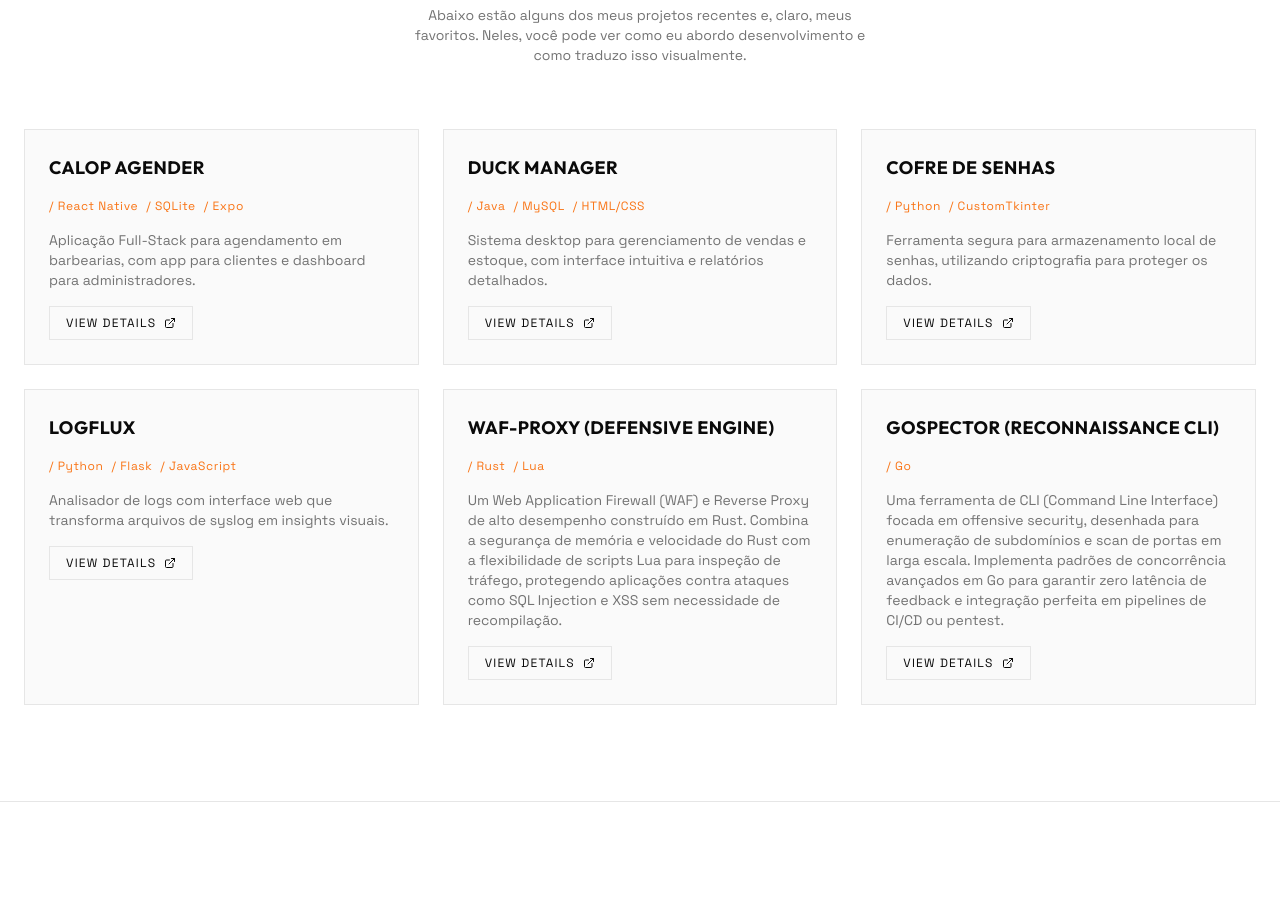
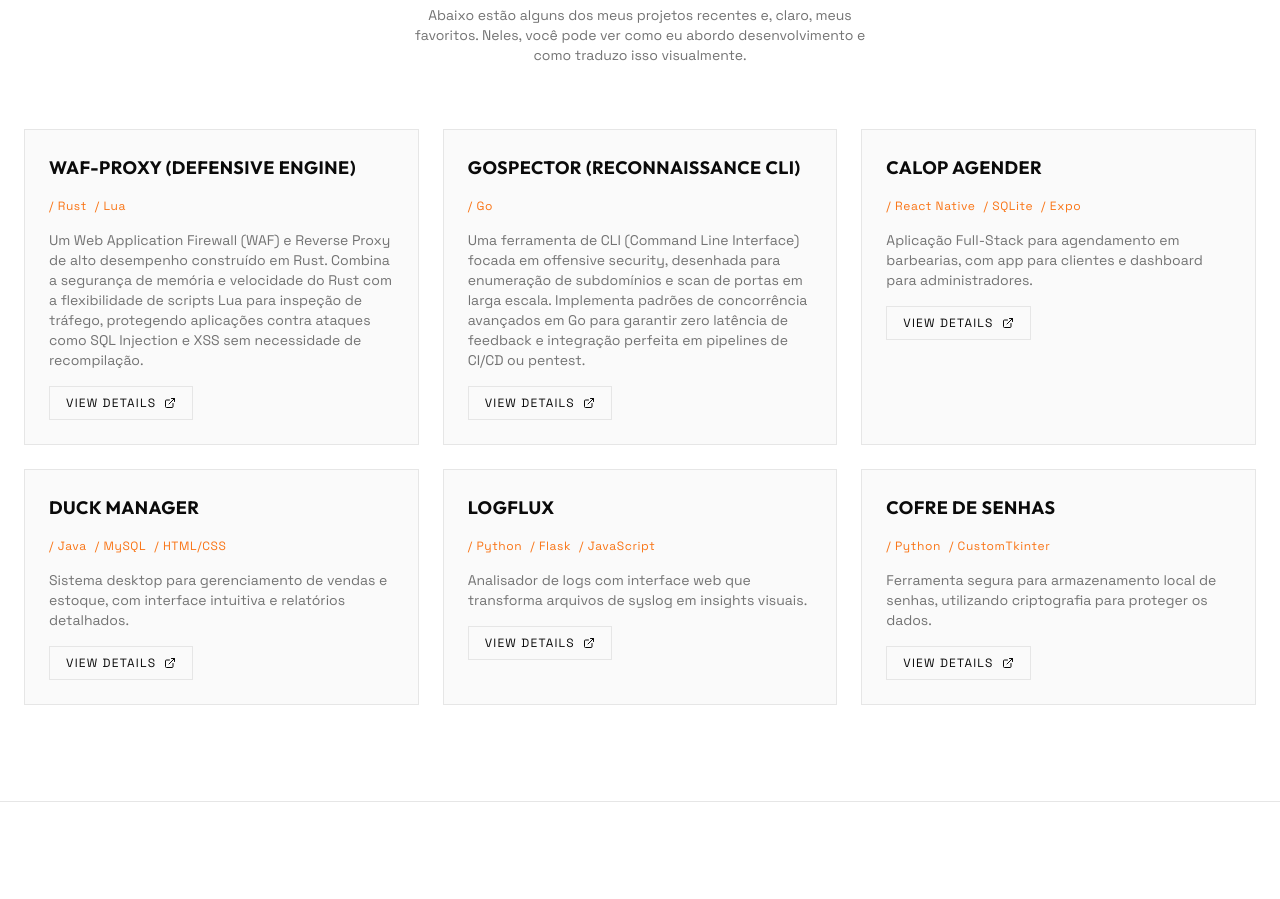
Before and after one commit to lucasonline0/portfolio, a React (Vite) app: page / in a window 1280 px wide. Shown: the part 2160-3059 px from the top of the page. Built offline with nearby package versions, Linux system fonts and the light colour scheme; the HTML template or start-up script is replaced by a standard one.

Commit message:
feat(portfolio): reorder projects with cybersecurity tools first

```diff
--- a/src/components/Projects.tsx
+++ b/src/components/Projects.tsx
@@ -1,6 +1,18 @@
 import ProjectCard from "./ProjectCard";
 
 const projects = [
+  {
+    title: "WAF-Proxy (Defensive Engine)",
+    description: "Um Web Application Firewall (WAF) e Reverse Proxy de alto desempenho construído em Rust. Combina a segurança de memória e velocidade do Rust com a flexibilidade de scripts Lua para inspeção de tráfego, protegendo aplicações contra ataques como SQL Injection e XSS sem necessidade de recompilação.",
+    tags: ["Rust", "Lua"],
+    link: "https://github.com/lucasonline0/waf-proxy",
+  },
+  {
+    title: "GoSpector (Reconnaissance CLI)",
+    description: "Uma ferramenta de CLI (Command Line Interface) focada em offensive security, desenhada para enumeração de subdomínios e scan de portas em larga escala. Implementa padrões de concorrência avançados em Go para garantir zero latência de feedback e integração perfeita em pipelines de CI/CD ou pentest.",
+    tags: ["Go"],
+    link: "https://github.com/lucasonline0/gospector",
+  },
   {
     title: "Calop Agender",
     description: "Aplicação Full-Stack para agendamento em barbearias, com app para clientes e dashboard para administradores.",
@@ -14,28 +26,16 @@ const projects = [
     link: "https://github.com/amazonext/duck-manager",
   },
   {
-    title: "Cofre de Senhas",
-    description: "Ferramenta segura para armazenamento local de senhas, utilizando criptografia para proteger os dados.",
-    tags: ["Python", "CustomTkinter"],
-    link: "https://github.com/lucasonline0/Desktop-Password-Vault",
-  },
-  {
     title: "LogFlux",
     description: "Analisador de logs com interface web que transforma arquivos de syslog em insights visuais.",
     tags: ["Python", "Flask", "JavaScript"],
     link: "https://github.com/amazonext/LogFlux",
   },
   {
-    title: "WAF-Proxy (Defensive Engine)",
-    description: "Um Web Application Firewall (WAF) e Reverse Proxy de alto desempenho construído em Rust. Combina a segurança de memória e velocidade do Rust com a flexibilidade de scripts Lua para inspeção de tráfego, protegendo aplicações contra ataques como SQL Injection e XSS sem necessidade de recompilação.",
-    tags: ["Rust", "Lua"],
-    link: "https://github.com/amazonext/waf-proxy",
-  },
-  {
-    title: "GoSpector (Reconnaissance CLI)",
-    description: "Uma ferramenta de CLI (Command Line Interface) focada em offensive security, desenhada para enumeração de subdomínios e scan de portas em larga escala. Implementa padrões de concorrência avançados em Go para garantir zero latência de feedback e integração perfeita em pipelines de CI/CD ou pentest.",
-    tags: ["Go"],
-    link: "https://github.com/amazonext/gospector",
+    title: "Cofre de Senhas",
+    description: "Ferramenta segura para armazenamento local de senhas, utilizando criptografia para proteger os dados.",
+    tags: ["Python", "CustomTkinter"],
+    link: "https://github.com/lucasonline0/Desktop-Password-Vault",
   },
 ];
 
```
